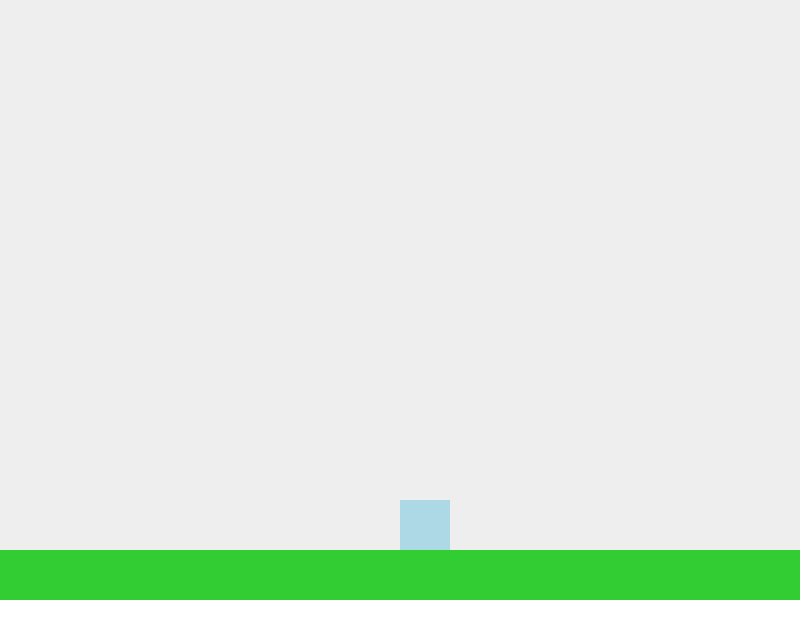
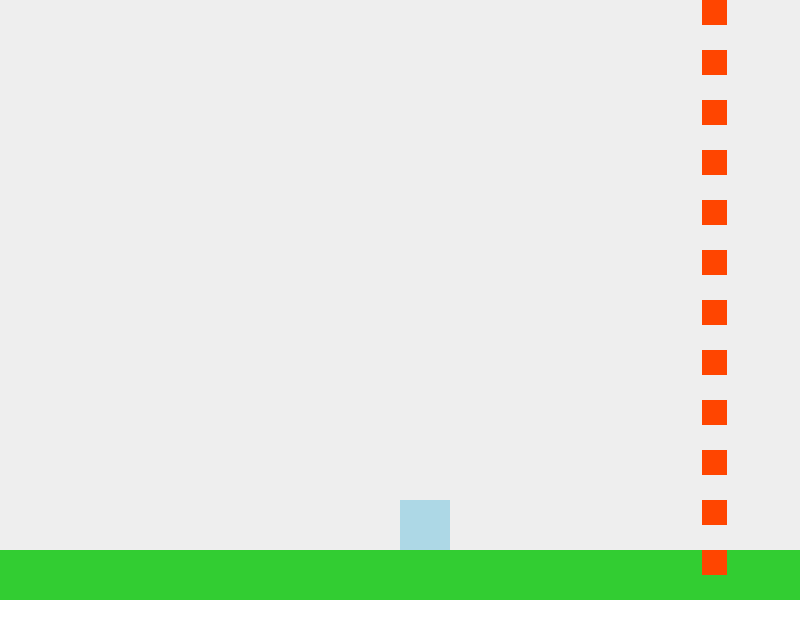
Before and after one commit to XYInc/JS-Game, an Electron app: page src/html/gameWindow.html in a window 800 px wide. Drawn offline with Linux system fonts and the light colour scheme.

Commit message:
added (in development) enemies

```diff
--- a/src/html/gameWindow.html
+++ b/src/html/gameWindow.html
@@ -26,6 +26,9 @@
         	var aPressed = false;
         	var dPressed = false;
             var prevXPlayer;
+            var randEnemyLocatX = Math.floor(Math.random() * 749) + 1;
+            var YEnemy = 0;
+            var YEnemy2 = 0;
             document.addEventListener("keydown", keyDownHandler, false);
             document.addEventListener("keyup", keyUpHandler, false);
         	function keyDownHandler(e){
@@ -73,6 +76,24 @@
         		ctx.fill();
         		ctx.closePath();
         	}
+            function drawEnemy(){
+                ctx.clearRect(XEnemy, YEnemy - 50, 25, 25);
+                ctx.beginPath();
+                var XEnemy = randEnemyLocatX;
+                ctx.rect(XEnemy, YEnemy, 25, 25);
+                ctx.fillStyle = "#FF4500";
+                ctx.fill();
+                ctx.closePath();
+                YEnemy = YEnemy + 50;
+            }
+            function drawEnemy2(){
+                ctx.beginPath();
+                ctx.rect(randEnemyLocatX, YEnemy2, 25, 25);
+                ctx.fillStyle = "#FF4500";
+                ctx.fill();
+                ctx.closePath();
+                YEnemy2 = YEnemy2 + 50;
+            }
             function drawPlayer(){
                 if(dPressed && XPlayer < 750){
                     XPlayer = XPlayer + 25;
@@ -92,6 +113,8 @@
         	function draw(){
         		initDrawGround();
                 setInterval(drawPlayer, 20);
+                setInterval(drawEnemy, 250);
+                setInterval(drawEnemy2, 250);
         	}
             draw();
         </script>
```
